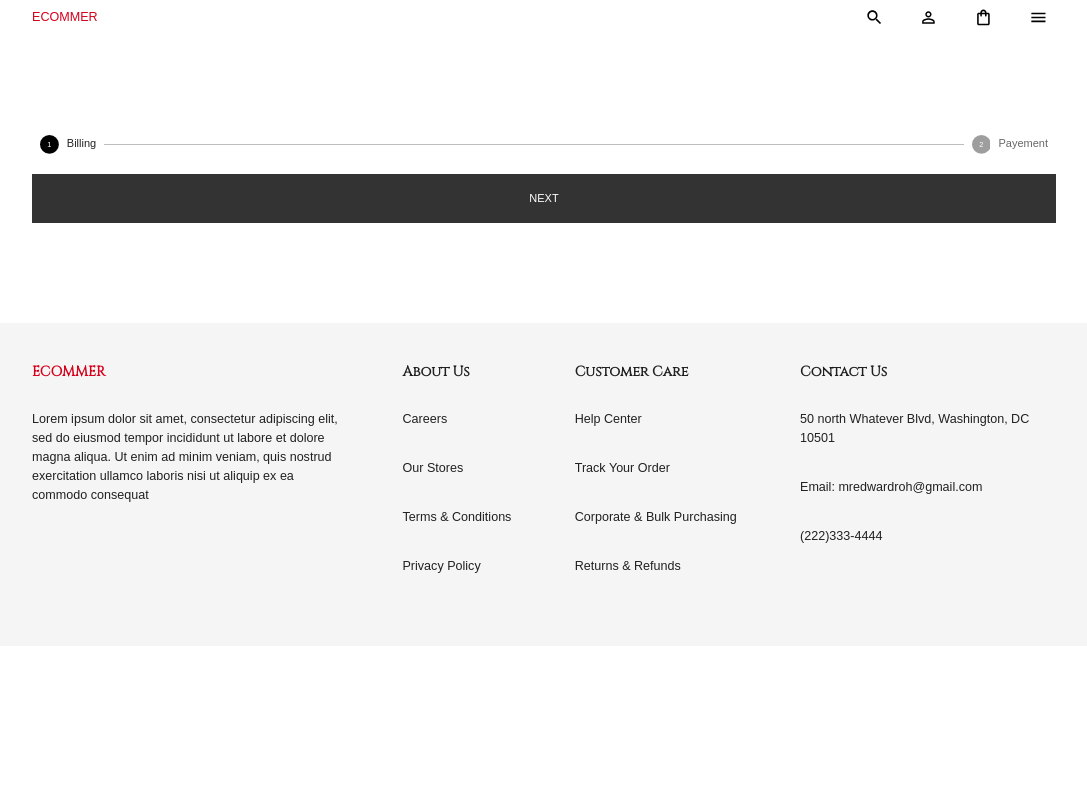
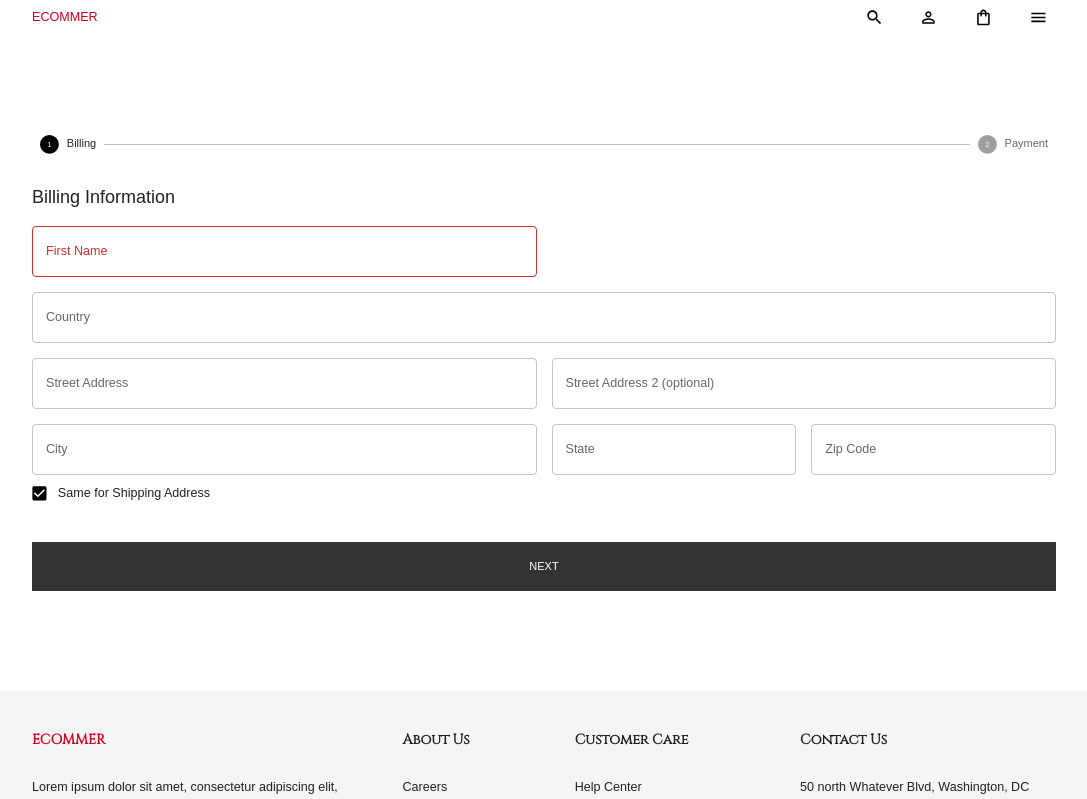
Before and after one commit to VavasseurKevin/react-ecommerce-strapi, a React (Create React App) app in the folder client/: page /checkout in a window 1280 px wide. Shown: the top 799 px of the page, without its empty margins (96-1183 px from the left). Built offline with nearby package versions, Linux system fonts and the light colour scheme; a web font is replaced by a local one.

Commit message:
copies the billing address onto shipping address

```diff
--- a/client/src/scenes/checkout/Checkout.jsx
+++ b/client/src/scenes/checkout/Checkout.jsx
@@ -6,6 +6,117 @@ import { shades } from "../../theme";
 import Payment from "./Payment";
 import Shipping from "./Shipping";
 import * as yup from "yup";
+
+
+
+const Checkout = () => {
+  const [activeStep, setActiveStep] = useState(0);
+  const cart = useSelector((state) => state.cart.cart);
+  const isFirstStep = activeStep === 0;
+  const isSecondStep = activeStep === 1;
+
+  const handleFormSubmit = async (values, actions) => {
+    setActiveStep(activeStep + 1);
+
+    // this copies the billing address onto shipping address
+    if(isFirstStep && values.shippingAddress.isSameAddress) {
+      actions.setFieldValue("shippingAddress", {
+        ...values.billingAddress,
+        isSameAddress: true,
+      })
+    }
+  };
+
+  async function makePayment(values) {}
+
+  return (
+    <Box width="80%" m="100px auto">
+      <Stepper activeStep={activeStep} sx={{ m: "20px 0" }}>
+        <Step>
+          <StepLabel>Billing</StepLabel>
+        </Step>
+        <Step>
+          <StepLabel>Payment</StepLabel>
+        </Step>
+      </Stepper>
+      <Box>
+        <Formik
+          onSubmit={handleFormSubmit}
+          initialValues={initialValues}
+          validationSchema={checkoutSchema[activeStep]}
+        >
+          {({
+            values,
+            errors,
+            touched,
+            handleBlur,
+            handleChange,
+            handleSubmit,
+            setFieldValue,
+          }) => (
+            <form onSubmit={handleSubmit}>
+              {isFirstStep && (
+                <Shipping
+                  values={values}
+                  errors={errors}
+                  touched={touched}
+                  handleBlur={handleBlur}
+                  handleChange={handleChange}
+                  setFieldValue={setFieldValue}
+                />
+              )}
+              {isSecondStep && (
+                <Payment
+                  values={values}
+                  errors={errors}
+                  touched={touched}
+                  handleBlur={handleBlur}
+                  handleChange={handleChange}
+                  setFieldValue={setFieldValue}
+                />
+              )}
+              <Box display="flex" justifyContent="space-between" gap="50px">
+                {!isFirstStep && (
+                  <Button
+                    fullWidth
+                    color="primary"
+                    variant="contained"
+                    sx={{
+                      backgroundColor: shades.primary[200],
+                      boxShadow: "none",
+                      color: "white",
+                      borderRadius: 0,
+                      padding: "15px 40px",
+                    }}
+                    onClick={() => setActiveStep(activeStep - 1)}
+                  >
+                    Back
+                  </Button>
+                )}
+                <Button
+                  fullWidth
+                  type="submit"
+                  color="primary"
+                  variant="contained"
+                  sx={{
+                    backgroundColor: shades.primary[400],
+                    boxShadow: "none",
+                    color: "white",
+                    borderRadius: 0,
+                    padding: "15px 40px",
+                  }}
+                >
+                  {!isSecondStep ? "Next" : "Place Order"}
+                </Button>
+              </Box>
+            </form>
+          )}
+        </Formik>
+      </Box>
+    </Box>
+  );
+};
+
 
 const initialValues = {
   billingAddress: {
@@ -84,74 +195,4 @@ const checkoutSchema = [
   }),
 ];
 
-const Checkout = () => {
-  const [activeStep, setActiveStep] = useState(0);
-  const cart = useSelector((state) => state.cart.cart);
-  const isFirstStep = activeStep === 0;
-  const isSecondStep = activeStep === 1;
-
-  const handleFormSubmit = async (value, actions) => {
-    setActiveStep(activeStep + 1);
-  };
-
-  async function makePayment(values) {}
-
-  return (
-    <Box width="80%" m="100px auto">
-      <Stepper activeStep={activeStep} sx={{ m: "20px 0" }}>
-        <Step>
-          <StepLabel>Billing</StepLabel>
-        </Step>
-        <Step>
-          <StepLabel>Payement</StepLabel>
-        </Step>
-      </Stepper>
-      <Box>
-        <Formik
-          onSubmit={handleFormSubmit}
-          initialValues={initialValues}
-          validationSchema={checkoutSchema[activeStep]}
-        >
-          <form>
-            <Box display="flex" justifyContent="space-between" gap="50px">
-              {!isFirstStep && (
-                <Button
-                  fullWidth
-                  color="primary"
-                  variant="contained"
-                  sx={{
-                    backgroundColor: shades.primary[200],
-                    boxShadow: "none",
-                    color: "white",
-                    borderRadius: 0,
-                    padding: "15px 40px",
-                  }}
-                  onClick={() => setActiveStep(activeStep - 1)}
-                >
-                  Back
-                </Button>
-              )}
-              <Button
-                fullWidth
-                type="submit"
-                color="primary"
-                variant="contained"
-                sx={{
-                  backgroundColor: shades.primary[400],
-                  boxShadow: "none",
-                  color: "white",
-                  borderRadius: 0,
-                  padding: "15px 40px",
-                }}
-              >
-                {!isSecondStep ? "Next" : "Placer Order"}
-              </Button>
-            </Box>
-          </form>
-        </Formik>
-      </Box>
-    </Box>
-  );
-};
-
 export default Checkout;
--- a/client/src/scenes/checkout/Shipping.jsx
+++ b/client/src/scenes/checkout/Shipping.jsx
@@ -13,7 +13,7 @@ const Shipping = ({
     <Box m="30px auto">
       {/* BILLING FORM */}
       <Box>
-                    <Typography sm={{ mb: "15px" }} fontSize="18px">
+        <Typography sx={{ mb: "15px" }} fontSize="18px">
           Billing Information
         </Typography>
         <AddressForm
@@ -31,13 +31,12 @@ const Shipping = ({
           control={
             <Checkbox
               defaultChecked
-                        value={values.shippingAddress.isSameAddress}
-                        onChange={()=>{
+              value={setFieldValue}
+              onChange={() =>
                 setFieldValue(
                   "shippingAddress.isSameAddress",
                   !values.shippingAddress.isSameAddress
                 )
-                        }
               }
             />
           }
@@ -48,7 +47,7 @@ const Shipping = ({
       {/* SHIPPING FORM */}
       {!values.shippingAddress.isSameAddress && (
         <Box>
-                    <Typography sm={{mb:"15px"}} fontSize="18px">
+          <Typography sx={{ mb: "15px" }} fontSize="18px">
             Shipping Information
           </Typography>
           <AddressForm
@@ -61,7 +60,6 @@ const Shipping = ({
           />
         </Box>
       )}
-
     </Box>
   );
 };
```
Lines whose indentation alone changed are shown as unchanged.
